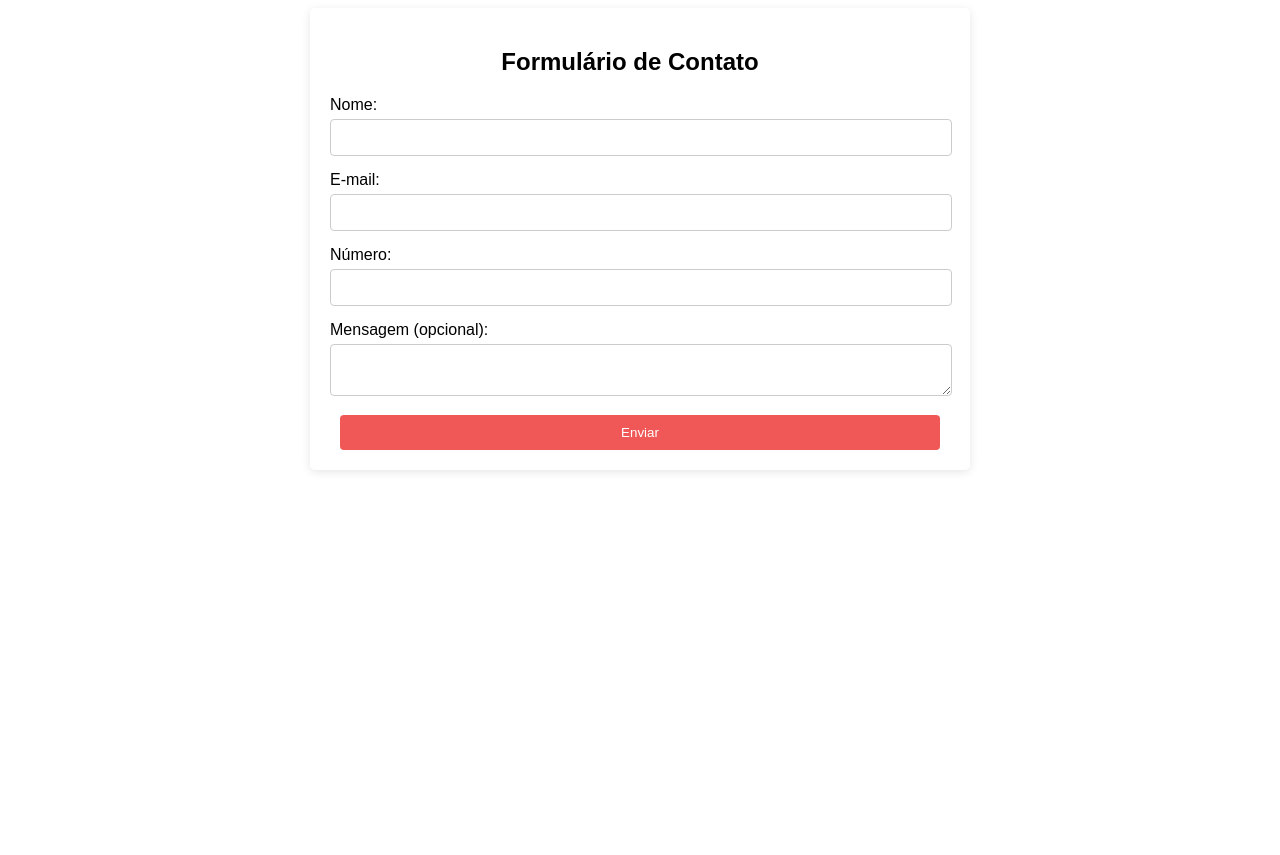
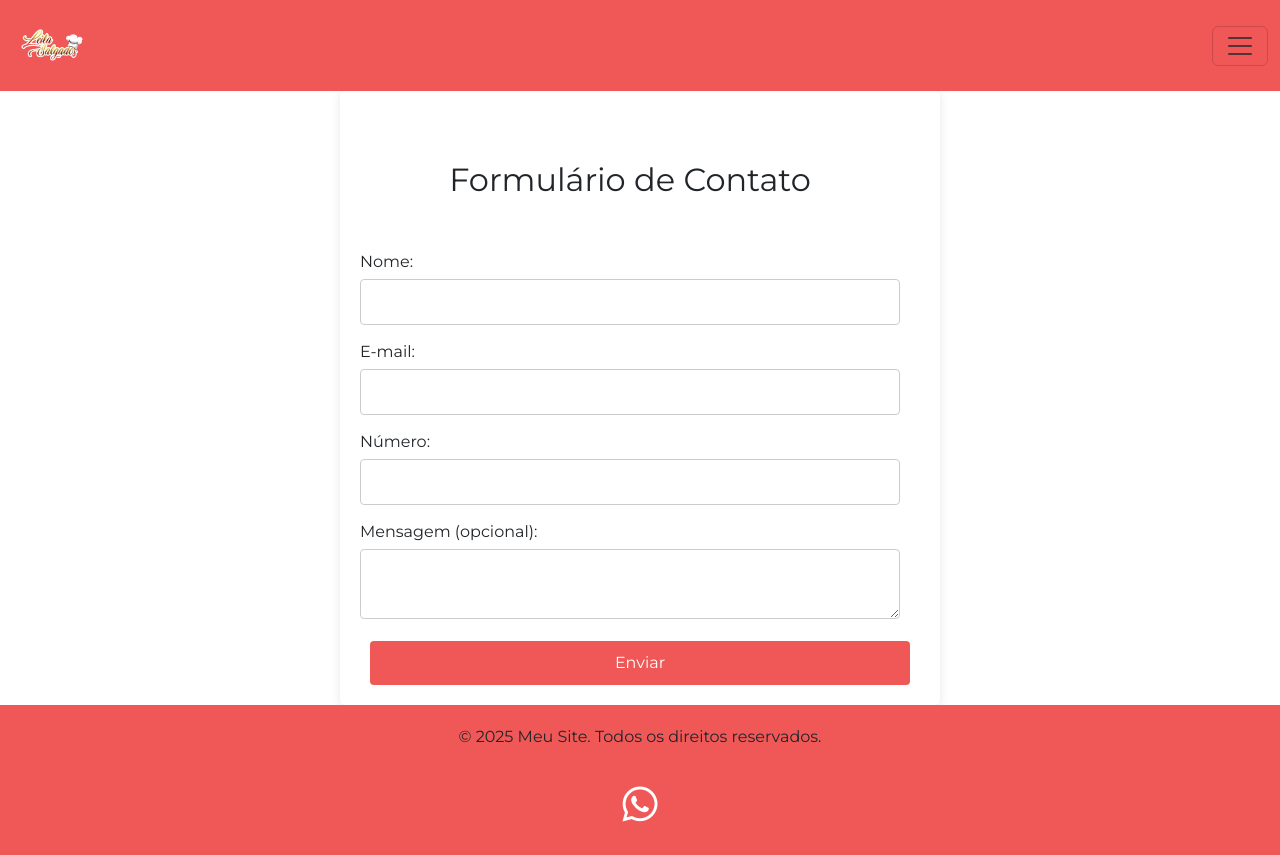
Before and after one commit to flavio-a-galvao/trabalho-semestre, a PHP site: page /contato.php in a window 1280 px wide. Before the commit the page ends 472 px from the top, so only its background shows below. Run offline with PHP 8.4, Linux system fonts and the light colour scheme; some libraries are stand-ins or nearby versions.

Commit message:
arrumando o formulario

```diff
--- a/trabalho-semestre/contato.php
+++ b/trabalho-semestre/contato.php
@@ -1,13 +1,54 @@
 <!DOCTYPE html>
 <html lang="pt-br">
 <head>
-    <meta charset="UTF-8">
-    <meta name="viewport" content="width=device-width, initial-scale=1.0">
-    <title>Formulário de Contato</title>
-    <link rel="stylesheet" href="css/style.css">
+  <meta charset="UTF-8">
+  <meta name="viewport" content="width=device-width, initial-scale=1.0">
+  <title>Leila Pães e Salgados</title>
+  <link rel="stylesheet" href="css/style.css">
+  <link rel="stylesheet" href="css/aos.css">
+  <link href="https://cdn.jsdelivr.net/npm/bootstrap@5.3.7/dist/css/bootstrap.min.css" rel="stylesheet" integrity="sha384-LN+7fdVzj6u52u30Kp6M/trliBMCMKTyK833zpbD+pXdCLuTusPj697FH4R/5mcr" crossorigin="anonymous">
+  <link rel="stylesheet" href="https://cdnjs.cloudflare.com/ajax/libs/font-awesome/6.0.0-beta3/css/all.min.css">
+  <link href="https://fonts.googleapis.com/css2?family=Montserrat:wght@400;700&display=swap" rel="stylesheet">
 </head>
 <body>
-    <div class="container2">
+  <nav class="navbar bg-body-tertiary">
+  <div class="container-fluid">
+
+    <img class="logo" src="imagens/logo.png" alt="">
+
+    <button class="navbar-toggler" type="button" data-bs-toggle="offcanvas" data-bs-target="#offcanvasNavbar" aria-controls="offcanvasNavbar" aria-label="Toggle navigation">
+      <span class="navbar-toggler-icon"></span>
+    </button>
+    <div class="offcanvas offcanvas-end" tabindex="-1" id="offcanvasNavbar" aria-labelledby="offcanvasNavbarLabel">
+      <div class="offcanvas-header">
+        <img class="logo2" src="imagens/logo.png" alt="">
+        <button type="button" class="btn-close" data-bs-dismiss="offcanvas" aria-label="Close"></button>
+      </div>
+      <div class="offcanvas-body">
+        <ul class="navbar-nav justify-content-end flex-grow-1 pe-3">
+          <li class="nav-item">
+            <a class="nav-link active" aria-current="page" href="index.php">Home</a>
+          </li>
+          <li class="nav-item">
+            <a class="nav-link" href="contato.php">Contato</a>
+          </li>
+          <li class="nav-item dropdown">
+            <a class="nav-link dropdown-toggle" href="#" role="button" data-bs-toggle="dropdown" aria-expanded="false">
+              Salgados
+            </a>
+            <ul class="dropdown-menu">
+              <li><a class="dropdown-item" href="minis.php">Minis</a></li>
+              <li><a class="dropdown-item" href="grandes.php">Grandes</a></li>
+            </ul>
+          </li>
+        </ul>
+      </div>
+    </div>
+  </div>
+</nav>
+
+<main>
+  <div class="container2">
         <h2>Formulário de Contato</h2>
         <form id="contactForm" onsubmit="return validateForm()">
             <div class="form-group">
@@ -43,5 +84,23 @@
             return true; // Permite o envio do formulário
         }
     </script>
+
+</main>
+
+<footer class="footer">
+    <div class="footer-content">
+        <p>&copy; 2025 Meu Site. Todos os direitos reservados.</p>
+        <a href="https://wa.me/5544998086959" class="whatsapp-icon" target="_blank">
+            <i class="fab fa-whatsapp"></i>
+        </a>
+    </div>
+</footer>
+
+  <script src="https://cdn.jsdelivr.net/npm/bootstrap@5.3.7/dist/js/bootstrap.bundle.min.js" integrity="sha384-ndDqU0Gzau9qJ1lfW4pNLlhNTkCfHzAVBReH9diLvGRem5+R9g2FzA8ZGN954O5Q" crossorigin="anonymous"></script>
+  <script src="js/jquery-1.11.3.min.js"></script>
+  <script src="js/aos.js"></script>
+  <script>
+    AOS.init();
+  </script>
 </body>
 </html>
```
